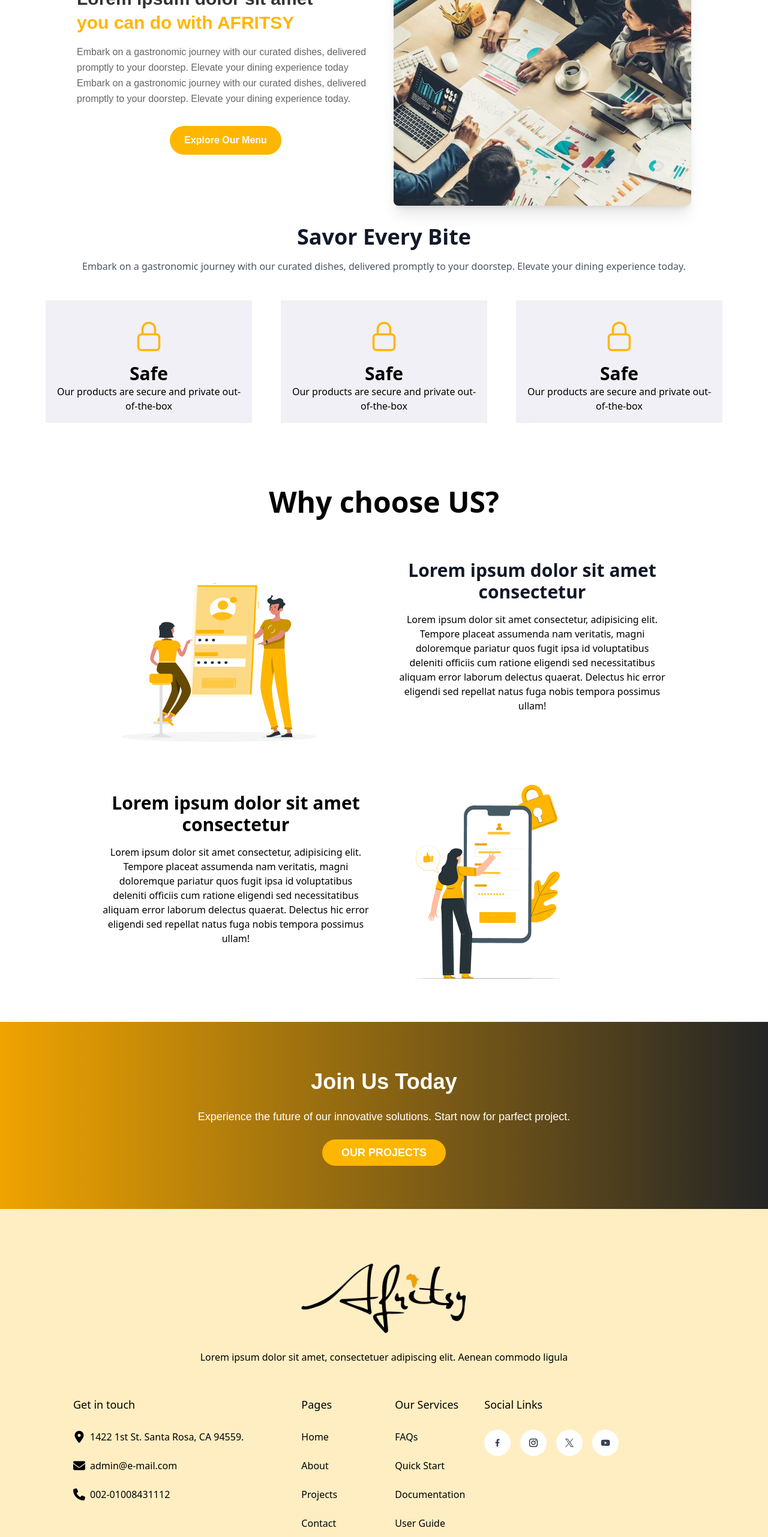
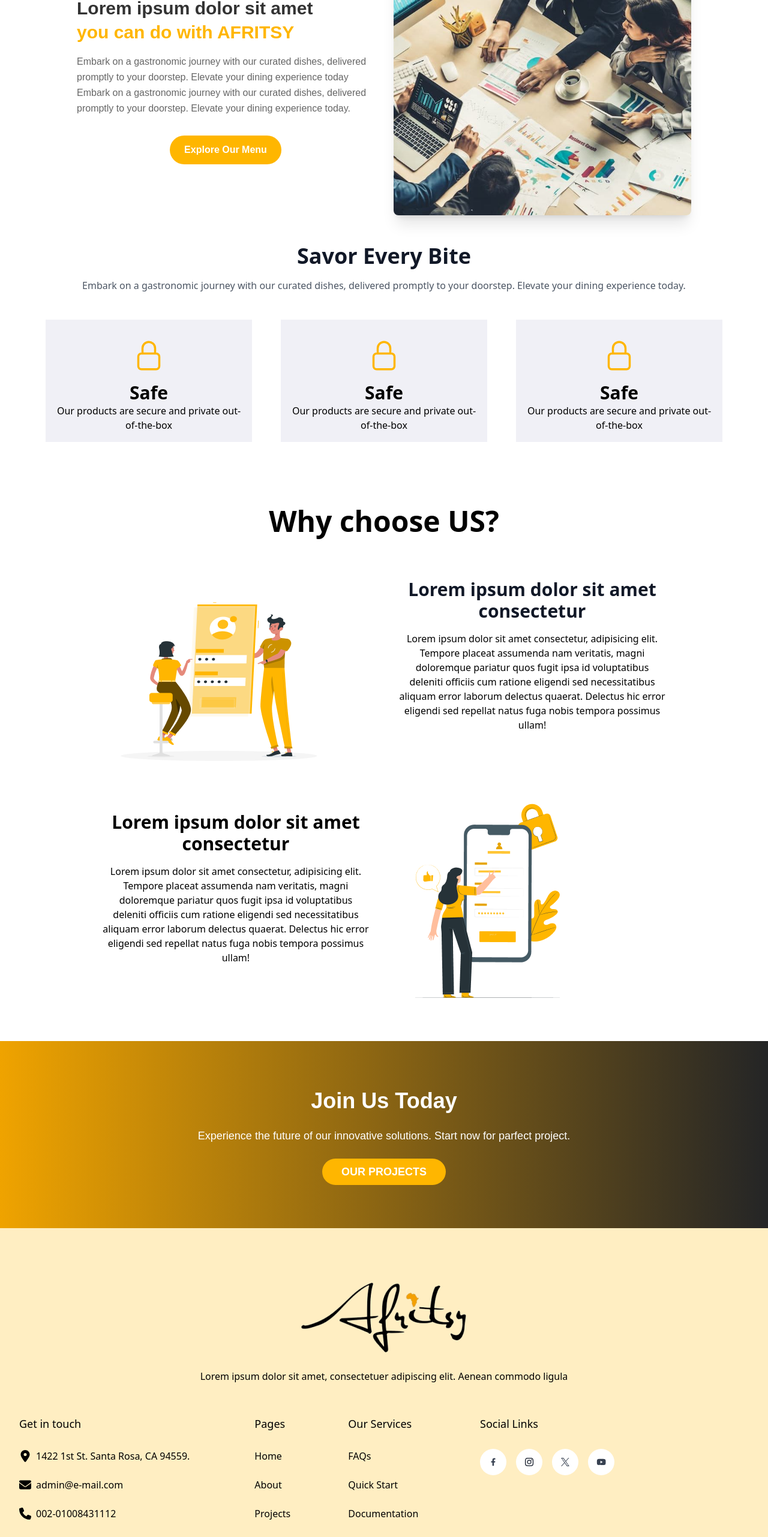
Before and after one commit to oumaimaamkane/AfritsyWebsite-Front, a React (Vite) app: page /about in a window 1280 px wide. Shown: the part 234-2797 px from the top of the page at 60% size. Built offline with nearby package versions, Linux system fonts and the light colour scheme.

Commit message:
modify style

```diff
--- a/src/App.css
+++ b/src/App.css
@@ -721,6 +721,10 @@ video {
   margin: 0.75rem;
 }
 
+.m-4 {
+  margin: 1rem;
+}
+
 .m-6 {
   margin: 1.5rem;
 }
@@ -907,10 +911,6 @@ video {
   margin-top: 2rem;
 }
 
-.ml-10 {
-  margin-left: 2.5rem;
-}
-
 .block {
   display: block;
 }
@@ -1164,11 +1164,6 @@ video {
 
 .translate-y-10 {
   --tw-translate-y: 2.5rem;
-  transform: translate(var(--tw-translate-x), var(--tw-translate-y)) rotate(var(--tw-rotate)) skewX(var(--tw-skew-x)) skewY(var(--tw-skew-y)) scaleX(var(--tw-scale-x)) scaleY(var(--tw-scale-y));
-}
-
-.translate-x-20 {
-  --tw-translate-x: 5rem;
   transform: translate(var(--tw-translate-x), var(--tw-translate-y)) rotate(var(--tw-rotate)) skewX(var(--tw-skew-x)) skewY(var(--tw-skew-y)) scaleX(var(--tw-scale-x)) scaleY(var(--tw-scale-y));
 }
 
@@ -1506,11 +1501,6 @@ video {
   background-color: rgb(59 130 246 / var(--tw-bg-opacity));
 }
 
-.bg-gray-200 {
-  --tw-bg-opacity: 1;
-  background-color: rgb(229 231 235 / var(--tw-bg-opacity));
-}
-
 .bg-gray-300 {
   --tw-bg-opacity: 1;
   background-color: rgb(209 213 219 / var(--tw-bg-opacity));
@@ -1766,11 +1756,6 @@ video {
   padding-bottom: 0.75rem;
 }
 
-.py-4 {
-  padding-top: 1rem;
-  padding-bottom: 1rem;
-}
-
 .py-6 {
   padding-top: 1.5rem;
   padding-bottom: 1.5rem;
@@ -1925,10 +1910,6 @@ video {
   font-weight: 600;
 }
 
-.uppercase {
-  text-transform: uppercase;
-}
-
 .leading-10 {
   line-height: 2.5rem;
 }
@@ -1969,10 +1950,6 @@ video {
   letter-spacing: 0.025em;
 }
 
-.tracking-wider {
-  letter-spacing: 0.05em;
-}
-
 .text-\[\#333\] {
   --tw-text-opacity: 1;
   color: rgb(51 51 51 / var(--tw-text-opacity));
@@ -2053,11 +2030,6 @@ video {
   color: rgb(21 128 61 / var(--tw-text-opacity));
 }
 
-.text-green-800 {
-  --tw-text-opacity: 1;
-  color: rgb(22 101 52 / var(--tw-text-opacity));
-}
-
 .text-indigo-500 {
   --tw-text-opacity: 1;
   color: rgb(99 102 241 / var(--tw-text-opacity));
@@ -2081,11 +2053,6 @@ video {
 .text-red-500 {
   --tw-text-opacity: 1;
   color: rgb(239 68 68 / var(--tw-text-opacity));
-}
-
-.text-red-600 {
-  --tw-text-opacity: 1;
-  color: rgb(220 38 38 / var(--tw-text-opacity));
 }
 
 .text-red-700 {
@@ -2401,19 +2368,9 @@ video {
   color: rgb(17 24 39 / var(--tw-text-opacity));
 }
 
-.hover\:text-indigo-900:hover {
-  --tw-text-opacity: 1;
-  color: rgb(49 46 129 / var(--tw-text-opacity));
-}
-
 .hover\:text-purple-500:hover {
   --tw-text-opacity: 1;
   color: rgb(168 85 247 / var(--tw-text-opacity));
-}
-
-.hover\:text-red-900:hover {
-  --tw-text-opacity: 1;
-  color: rgb(127 29 29 / var(--tw-text-opacity));
 }
 
 .hover\:text-white:hover {
@@ -2796,6 +2753,10 @@ video {
   .sm\:py-3 {
     padding-top: 0.75rem;
     padding-bottom: 0.75rem;
+  }
+
+  .sm\:pl-3 {
+    padding-left: 0.75rem;
   }
 
   .sm\:text-3xl {
--- a/src/components/AboutPageSections/Hero.jsx
+++ b/src/components/AboutPageSections/Hero.jsx
@@ -2,7 +2,8 @@ import React from 'react';
 
 function Hero() {
     return (
-        <div className="grid md:grid-cols-2 items-center md:gap-8 gap-6 font-[sans-serif] text-[#333] max-w-5xl max-md:max-w-md mx-auto">
+        <div className='m-4'>
+            <div className="grid md:grid-cols-2 items-center md:gap-8 gap-6 font-[sans-serif] text-[#333] max-w-5xl mx-auto">
                 <div className="max-md:order-1 max-md:text-center animate-fade-in">
                     <h2 className="md:text-3xl text-3xl md:leading-10 font-extrabold text-[#333]">Lorem ipsum dolor sit amet </h2>
                     <h2 className="md:text-3xl text-3xl text-[#FFB600] md:leading-10 font-extrabold text-[#333] mb-4">you can do with AFRITSY</h2>
@@ -16,6 +17,7 @@ function Hero() {
                     <img src="/images/resize.jpg" className="w-full h-full object-cover rounded-lg shadow-xl" alt="Dining Experience" />
                 </div>
             </div>
+        </div>
     )
 }
 
--- a/src/components/Footer.jsx
+++ b/src/components/Footer.jsx
@@ -4,7 +4,7 @@ import Logo from '../assets/LOGO.png';
 function Footer() {
     return (
         <>
-            <section className="pb-10" style={{ background: '#FFEEC2' }}>
+            <section className="pb-10 bg-[#FFEEC2]">
                 <div className="mx-auto max-w-7xl px-4 sm:px-6 lg:px-8 ">
                     <div className="">
                         <div className="flex flex-col-reverse items-center justify-between gap-8">
@@ -15,10 +15,10 @@ function Footer() {
                             <p className="mb-3 leading-relaxed text-center m-3">Lorem ipsum dolor sit amet, consectetuer adipiscing elit. Aenean commodo ligula </p>
                         </div>
                         <div className="py-10 flex flex-col lg:flex-row justify-between gap-8">
-                            <div className="w-full max-lg:mx-auto flex flex-col sm:flex-row max-lg:items-center max-lg:justify-between gap-6 md:gap-12 lg:gap-24" style={{ paddingLeft: '90px' }}>
+                            <div className="w-full max-lg:mx-auto flex flex-col sm:flex-row max-lg:items-center max-lg:justify-between gap-6 md:gap-12 lg:gap-24">
                                 <div className="">
                                     <h6 className="text-lg font-medium text-black mb-7 max-lg:text-center">Get in touch</h6>
-                                    <ul className="flex flex-col max-lg:items-center gap-6">
+                                    <ul className="flex flex-col gap-6">
                                         <li className="text-base font-normal max-lg:text-center text-black flex items-center whitespace-nowrap transition-all duration-300 focus-within:outline-0 focus-within:text-amber-400">
                                             <a href="https://www.google.com/maps/place/30.380281721333553,-9.504695750319959" target="_blank" rel="noopener noreferrer" className="flex items-center">
                                                 <svg xmlns="http://www.w3.org/2000/svg" width="20" height="20" viewBox="0 0 384 512">
@@ -28,7 +28,7 @@ function Footer() {
                                             </a>
                                         </li>
 
-                                        <li className="text-base font-normal max-lg:text-center text-black flex items-center whitespace-nowrap transition-all duration-300 focus-within:outline-0 focus-within:text-amber-400 align-items-center">
+                                        <li className="text-base font-normal max-lg:text-center text-black flex items-center whitespace-nowrap transition-all duration-300 focus-within:outline-0 focus-within:text-amber-400">
                                             <a href="mailto:admin@e-mail.com" className="flex items-center">
                                                 <svg xmlns="http://www.w3.org/2000/svg" width="20" height="20" viewBox="0 0 512 512">
                                                     <path fill="#000000" d="M48 64C21.5 64 0 85.5 0 112c0 15.1 7.1 29.3 19.2 38.4L236.8 313.6c11.4 8.5 27 8.5 38.4 0L492.8 150.4c12.1-9.1 19.2-23.3 19.2-38.4c0-26.5-21.5-48-48-48H48zM0 176V384c0 35.3 28.7 64 64 64H448c35.3 0 64-28.7 64-64V176L294.4 339.2c-22.8 17.1-54 17.1-76.8 0L0 176z" />
@@ -47,20 +47,19 @@ function Footer() {
                                         </li>
 
                                     </ul>
-
                                 </div>
-                                <div className="">
+                                <div className="sm:pl-3">
                                     <h6 className="text-lg font-medium text-black mb-7 max-lg:text-center">Pages</h6>
-                                    <ul className="flex flex-col gap-6 max-lg:items-center">
-                                        <li><a href="\" className="text-base font-normal max-lg:text-center text-black whitespace-nowrap transition-all duration-300 hover:text-amber-400 focus-within:outline-0 focus-within:text-amber-400">Home</a></li>
-                                        <li><a href="\about" className="text-base font-normal max-lg:text-center text-black whitespace-nowrap transition-all duration-300 hover:text-amber-400 focus-within:outline-0 focus-within:text-amber-400">About</a></li>
+                                    <ul className="flex flex-col gap-6">
+                                        <li><a href="\" className="text-base font-normal max-lg:text-center text-black flex items-center whitespace-nowrap transition-all duration-300 focus-within:outline-0 focus-within:text-amber-400">Home</a></li>
+                                        <li><a href="\about" className="text-base font-normal max-lg:text-center text-black flex items-center whitespace-nowrap transition-all duration-300 focus-within:outline-0 focus-within:text-amber-400">About</a></li>
                                         <li><a href="\project" className="text-base font-normal max-lg:text-center text-black whitespace-nowrap transition-all duration-300 hover:text-amber-400 focus-within:outline-0 focus-within:text-amber-400">Projects</a></li>
                                         <li><a href="\contact" className="text-base font-normal max-lg:text-center text-black whitespace-nowrap transition-all duration-300 hover:text-amber-400 focus-within:outline-0 focus-within:text-amber-400">Contact</a></li>
                                     </ul>
                                 </div>
                                 <div className="">
                                     <h6 className="text-lg font-medium text-black mb-7 max-lg:text-center">Our Services</h6>
-                                    <ul className="flex flex-col gap-6 max-lg:items-center">
+                                    <ul className="flex flex-col gap-6">
                                         <li><a href="#" className="text-base font-normal text-black whitespace-nowrap transition-all duration-300 hover:text-amber-400 focus-within:outline-0 focus-within:text-amber-400">FAQs</a></li>
                                         <li><a href="#" className="text-base font-normal text-black whitespace-nowrap transition-all duration-300 hover:text-amber-400 focus-within:outline-0 focus-within:text-amber-400">Quick Start</a></li>
                                         <li><a href="#" className="text-base font-normal text-black whitespace-nowrap transition-all duration-300 hover:text-amber-400 focus-within:outline-0 focus-within:text-amber-400">Documentation</a></li>
```
Lines whose indentation alone changed are shown as unchanged.
